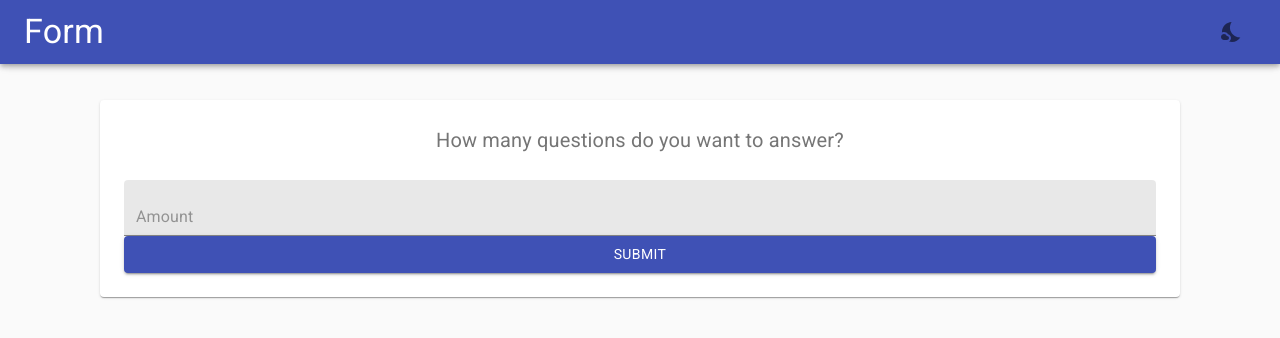
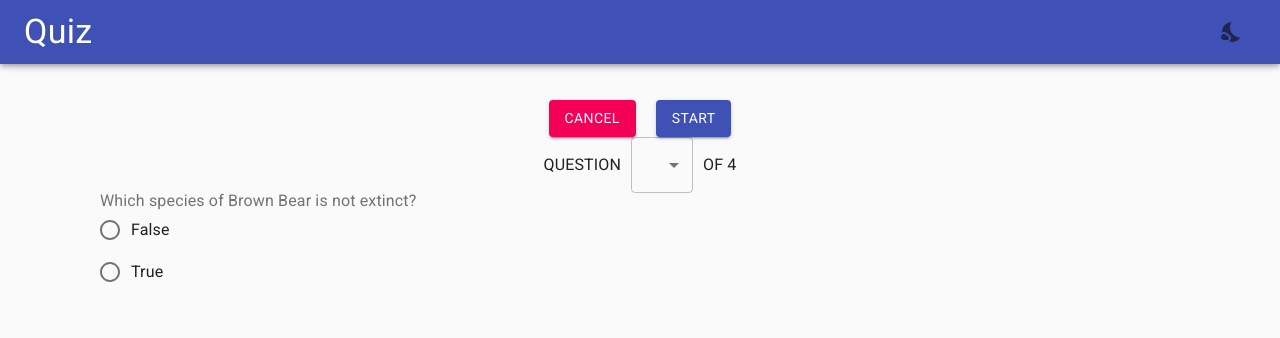
Before and after one commit to artursantiago/wa-challenge, a React (Create React App) app: page /quiz in a window 1280 px wide. Shown: the top 338 px of the page. Built offline with nearby package versions, Linux system fonts and the light colour scheme.

Commit message:
feat: inital quiz page structure

```diff
--- a/src/App.tsx
+++ b/src/App.tsx
@@ -3,13 +3,14 @@ import React from 'react'
 import { ThemeProvider } from 'core/contexts'
 
 import { Header } from 'components'
-import { Home } from 'pages'
+import { Home, Quiz } from 'pages'
 
 export function App(): JSX.Element {
   return (
     <ThemeProvider>
       <Header />
-      <Home />
+      {/* <Home /> */}
+      <Quiz />
     </ThemeProvider>
   )
 }
--- a/src/components/Header.tsx
+++ b/src/components/Header.tsx
@@ -20,7 +20,7 @@ export function Header(): JSX.Element {
   return (
     <AppBar>
       <Toolbar>
-        <Typography variant="h4">Form</Typography>
+        <Typography variant="h4">Quiz</Typography>
         <IconButton onClick={handleSwitchTheme} style={{ marginLeft: 'auto' }}>
           {theme === 'dark' ? <WbSunny /> : <NightsStay />}
         </IconButton>
--- /dev/null
+++ b/src/pages/Quiz/Quiz.tsx
@@ -0,0 +1,34 @@
+/**
+ * React & libs
+ */
+import React from 'react'
+import { Box, Button } from '@material-ui/core'
+
+import { QuestionsLinks, Question } from 'components'
+
+export function Quiz(): JSX.Element {
+  return (
+    <div style={{ margin: 100, marginTop: 100 }}>
+      <Box display="flex" justifyContent="center" style={{ gap: 20 }}>
+        <Button variant="contained" color="secondary">
+          Cancel
+        </Button>
+        <Button variant="contained" color="primary">
+          Start
+        </Button>
+      </Box>
+
+      <QuestionsLinks />
+      <Question
+        question={{
+          category: 'Animals',
+          type: 'boolean',
+          difficulty: 'hard',
+          question: 'Which species of Brown Bear is not extinct?',
+          correctAnswer: 'True',
+          incorrectAnswers: ['False']
+        }}
+      />
+    </div>
+  )
+}
--- a/src/pages/index.ts
+++ b/src/pages/index.ts
@@ -1 +1,2 @@
 export { Home } from './Home/Home'
+export { Quiz } from './Quiz/Quiz'
```
